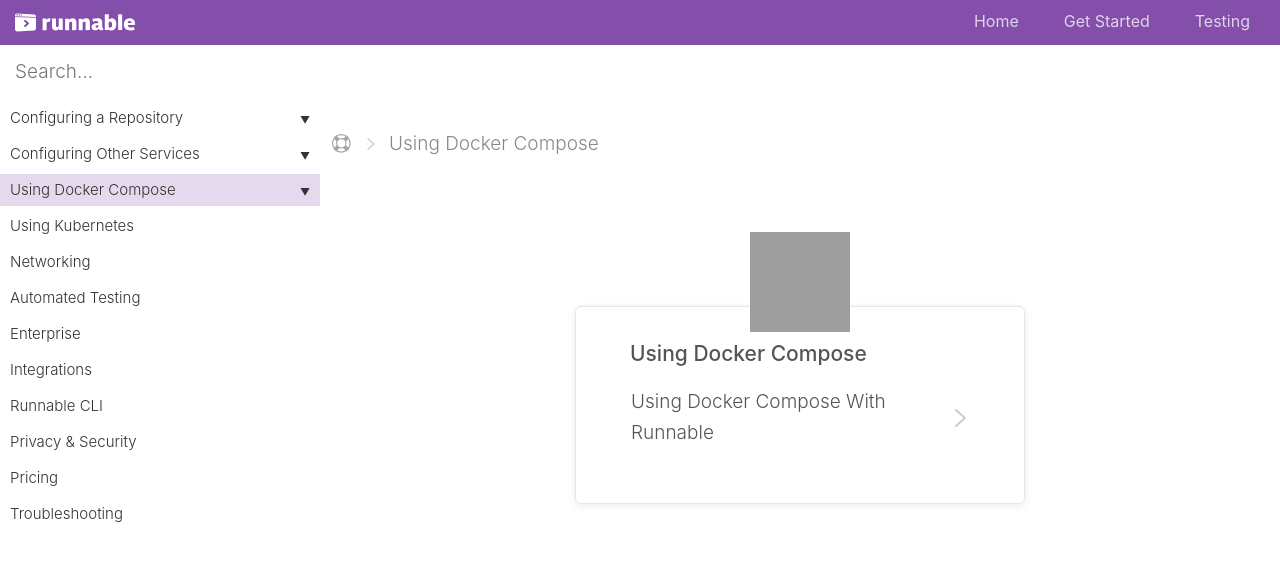
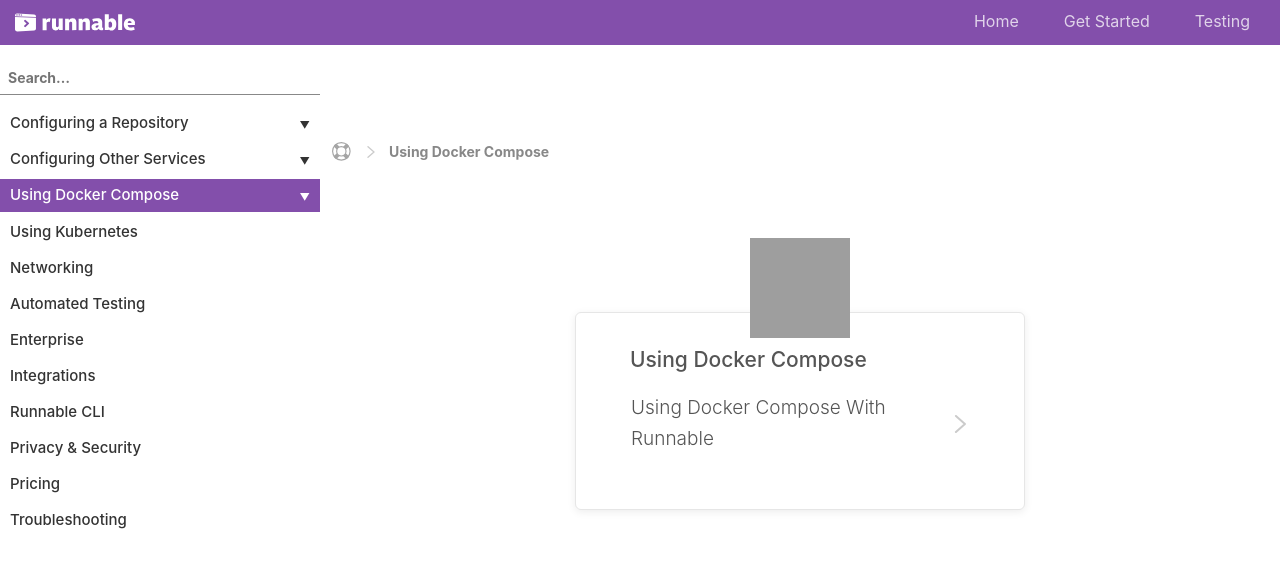
Before and after one commit to Runnable/docs, a Jekyll site: the page built from docker-compose/index.html, in a window 1280 px wide. Shown: the top 568 px of the page. Built offline with Jekyll 4.4.1, drawn with Linux system fonts in a browser that asks for light colours; comment, search, counter and statistics services are not loaded; grey boxes are pictures that could not be loaded.

Commit message:
more typography refining, dealing with search + breadcrumbs

```diff
--- a/_sass/components/breadcrumbs.scss
+++ b/_sass/components/breadcrumbs.scss
@@ -1,15 +1,17 @@
 .breadcrumbs {
-  padding-top: 12px;
+  padding-top: 22px;
 
   @include media(xxs) {
-    font-size: 15px;
+    font-size: 1px;
   }
 
   .link {
+    font-weight: bold;
     color: $gray;
     flex: 0 0 auto;
     padding: 0 12px;
     text-decoration: none;
+    font-size: 14px;
 
     &:hover,
     &:active {
--- a/_sass/documentation/layout.scss
+++ b/_sass/documentation/layout.scss
@@ -48,9 +48,16 @@
 }
 
 .search {
+  width: 100%;
+  box-sizing: border-box;
   background: #f0f0f0;
-  padding: 15px;
+  margin-top: 16px;
+  margin-bottom: 8px;
+  padding: 8px;
+  font-size: 14px;
+  font-weight: bold;
   background-color: white;
+  border-bottom: 1px solid $gray;
 }
 
 /*
@@ -112,11 +119,12 @@
 }
 
 .nav li.active > a {
-  background-color: lighten($purple-light, 30);
+  border-bottom: 1px solid $purple-light;
 }
 
 .nav > li.active > a  {
-  background-color: lighten($purple-light, 40);
+  background-color: $purple-light;
+  color: $white;
 }
 
 .nav li a {
@@ -127,6 +135,7 @@
 
 .nav > li > a {
   font-size: 15px;
+  font-weight: 500;
   line-height: 22px;
   padding: 5px 10px;
 }
```
